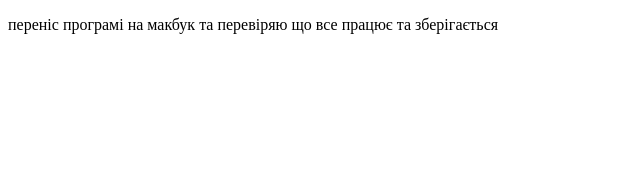
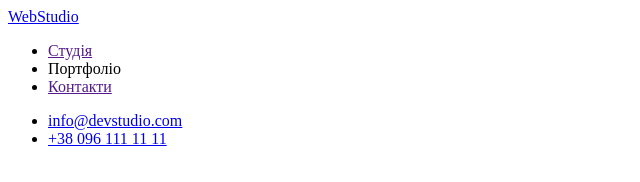
Before and after one commit to Andrii-Pershko/goit-markup-hw-01, a plain HTML site: page index.html in a window 1280 px wide. Shown: the whole page, without its empty margins (0-640 px from the left). Drawn offline with Linux system fonts and the light colour scheme.

Commit message:
Зробив розмітку Header

```diff
--- a/index.html
+++ b/index.html
@@ -1,5 +1,5 @@
 <!DOCTYPE html>
-<html lang="en">
+<html lang="ua">
 <head>
     <meta charset="UTF-8">
     <meta http-equiv="X-UA-Compatible" content="IE=edge">
@@ -7,7 +7,22 @@
     <title>Document</title>
 </head>
 <body>
-    <p>переніс програмі на макбук та перевіряю що все працює та зберігається</p>
+    <header>
+        <nav>
+            <a href="/">WebStudio</a>
+                <ul>
+                    <li><a href="">Студія</a></li>
+                    <li><a href=""></a>Портфоліо</li>
+                    <li><a href="">Контакти</a></li>
+                </ul>
+
+                <ul>
+                    <li><a href="mailto:info@devstudio.com">info@devstudio.com</a></li>
+                    <li><a href="tel:+38 096 111 11 11">+38 096 111 11 11</a></li>
+
+                </ul>
+        </nav>
+    </header>
 
 </body>
 </html>
```
